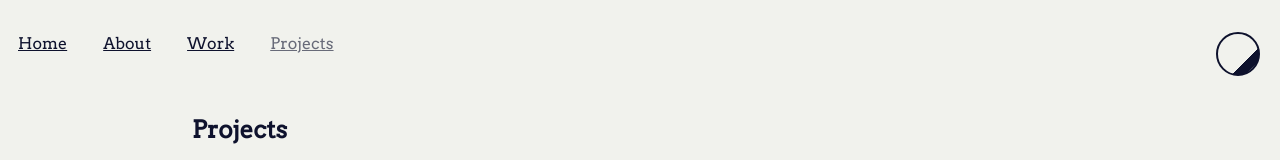
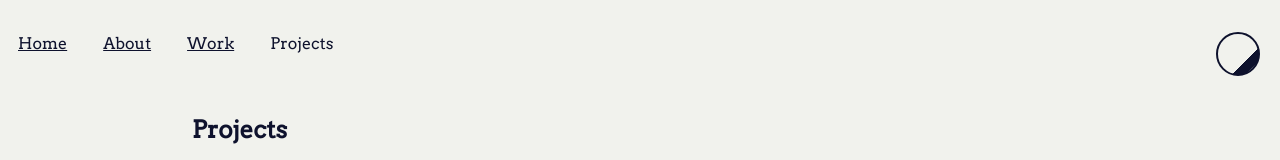
Before and after one commit to erikleon/personal-site, a Next.js app: page /projects in a window 1280 px wide. Shown: the top 160 px of the page. Built offline with nearby package versions, Linux system fonts and the light colour scheme; no server answers.

Commit message:
fix(navigation): fix active link class order and indentation; add dark hover state

```diff
--- a/components/navigation/Navigation.tsx
+++ b/components/navigation/Navigation.tsx
@@ -11,7 +11,7 @@ const Navigation = ({
 }) => {
   const router = useRouter();
   const linkClass = (href: string) =>
-    `${styles.pageLink} ${router.pathname === href ? styles.pageLinkActive : ""}`;
+    `${router.pathname === href ? styles.pageLinkActive : ""} ${styles.pageLink} `;
 
   return (
     <header className={styles.header}>
--- a/styles/Navigation.module.css
+++ b/styles/Navigation.module.css
@@ -22,8 +22,7 @@
 }
 
 .pageLinkActive {
-  text-decoration: none;
-  opacity: 0.6;
+  text-decoration: none !important;
 }
 
 .dark {
@@ -71,6 +70,10 @@
   background-position: 25% 50%;
 }
 
+.themeToggleButton.dark:hover {
+  background-position: 100% 50%;
+}
+
 .themeToggleButton.light {
   border-color: var(--color-dark);
 }
```
Lines whose indentation alone changed are shown as unchanged.
